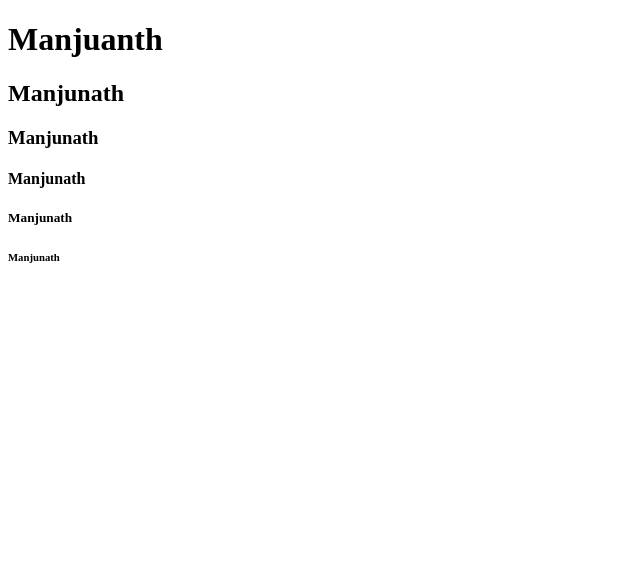
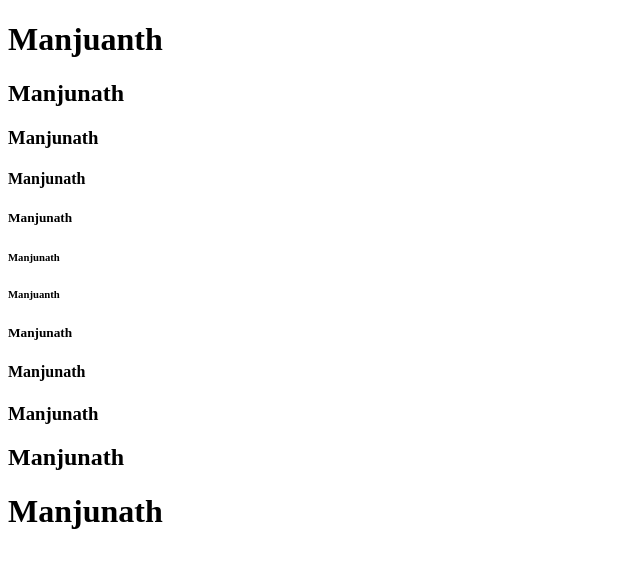
Before and after one commit to msnblr0909/manjunath, a plain HTML site: page index.html in a window 1280 px wide. Shown: the whole page, without its empty margins (0-640 px from the left). Drawn offline with Linux system fonts and the light colour scheme.

Commit message:
new code added

```diff
--- a/index.html
+++ b/index.html
@@ -12,5 +12,11 @@
 <h4>Manjunath</h4>
 <h5>Manjunath</h5>
 <h6>Manjunath</h6>
-</body>
+<h6>Manjuanth</h6>
+<h5>Manjunath</h5>
+<h4>Manjunath</h4>
+<h3>Manjunath</h3>
+<h2>Manjunath</h2>
+<h1>Manjunath</h1>
+</body
 </html>
```
